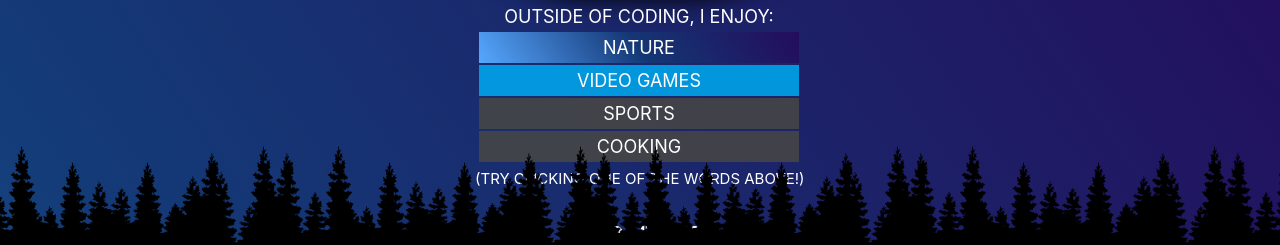
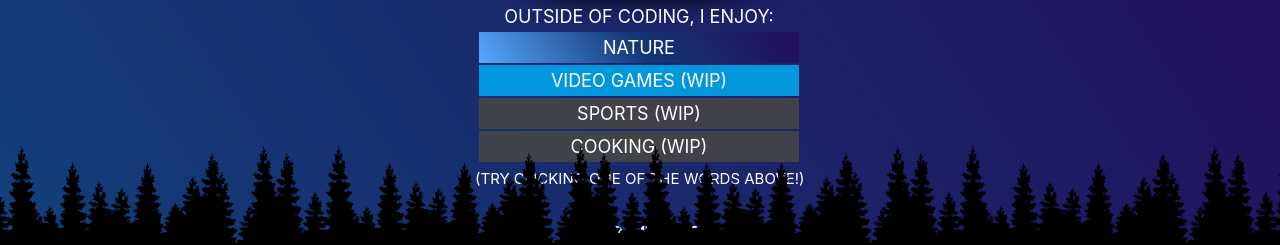
Before and after one commit to jamesocana6/james-ocana-portfolio, a React (Create React App) app in the folder frontend/: page / in a window 1280 px wide. Shown: the part 514-759 px from the top of the page. Built offline with nearby package versions, Linux system fonts and the light colour scheme; the HTML template or start-up script is replaced by a standard one.

Commit message:
WIP added to other themes

```diff
--- a/frontend/src/Components/ThemeSwitch.js
+++ b/frontend/src/Components/ThemeSwitch.js
@@ -33,9 +33,9 @@ const ThemeSwitch = () => {
         <div>
             <ul className="themeSwitcher" onClick={handleClick}>OUTSIDE OF CODING, I ENJOY:
                 <li className="themeSwitch env">NATURE</li>
-                <li className="themeSwitch gam">VIDEO GAMES</li>
-                <li className="themeSwitch spo">SPORTS</li>
-                <li className="themeSwitch coo">COOKING</li>
+                <li className="themeSwitch gam">VIDEO GAMES (WIP)</li>
+                <li className="themeSwitch spo">SPORTS (WIP)</li>
+                <li className="themeSwitch coo">COOKING (WIP)</li>
             </ul>
             <div className="shake">(TRY CLICKING ONE OF THE WORDS ABOVE!)</div>
         </div>
```
